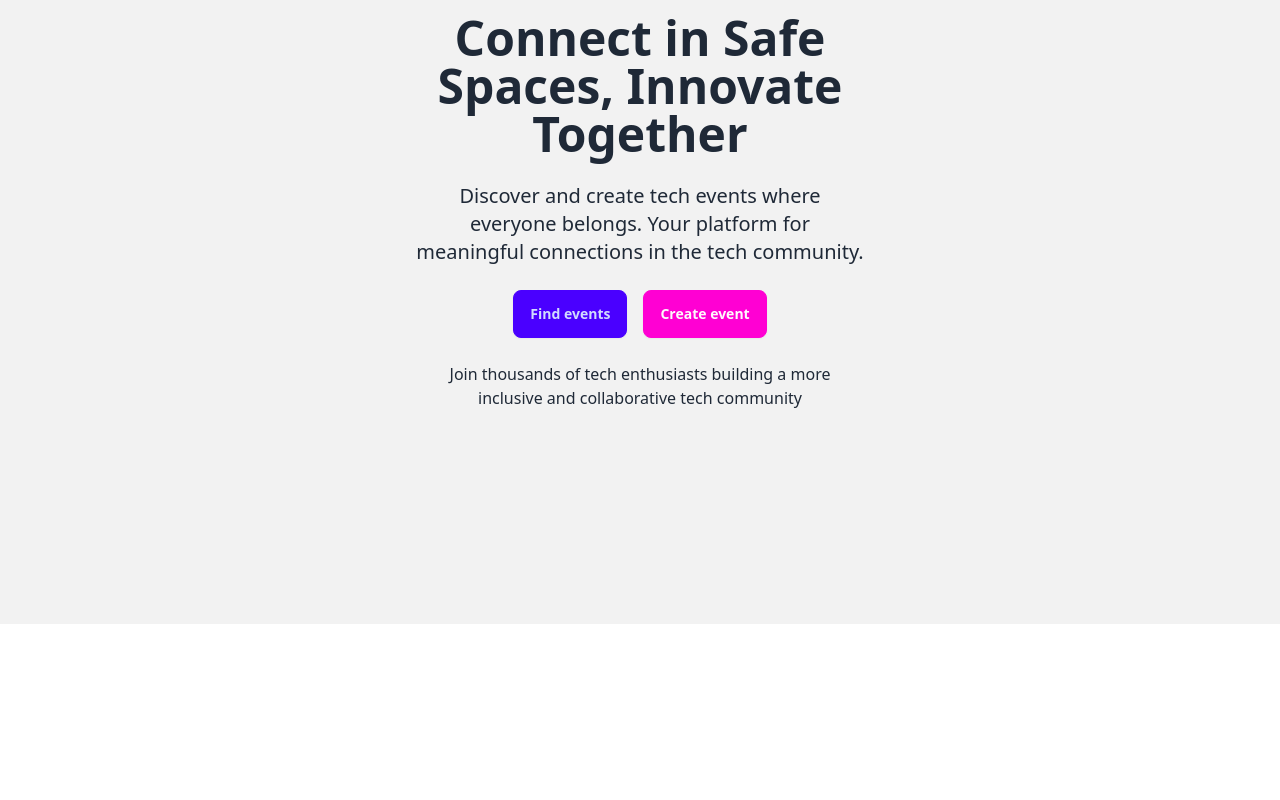
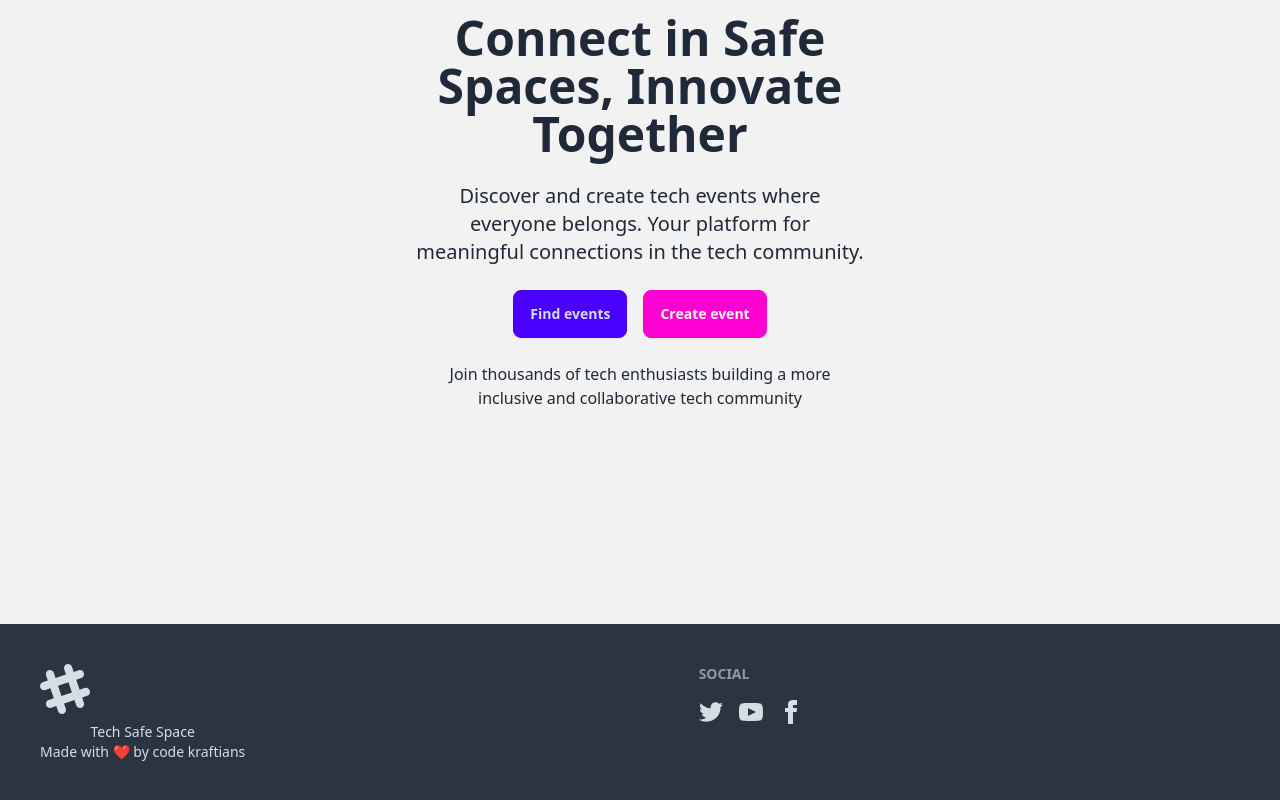
Before and after one commit to codekraftians/front_end, a React (Vite) app: page / in a window 1280 px wide. Shown: the part 244-1044 px from the top of the page. Before the commit the page ends 868 px from the top, so only its background shows below. Built offline with nearby package versions, Linux system fonts and the light colour scheme.

Commit message:
feat : create footer component with made with love

```diff
--- a/src/App.jsx
+++ b/src/App.jsx
@@ -1,12 +1,14 @@
 import './App.css';
 import HeroSection from './components/HeroSection';
 import Navbar from './components/Navbar';
+import Footer from './components/Footer';
 
 function App() {
   return (
     <>
     <Navbar />
     <HeroSection />
+    <Footer />
     </>
   );
 }
--- /dev/null
+++ b/src/components/Footer.jsx
@@ -0,0 +1,66 @@
+import React from 'react';
+
+const Footer = () => {
+  return (
+    <footer className="footer sm:footer-horizontal bg-neutral text-neutral-content p-10">
+  <aside>
+    <svg
+      width="50"
+      height="50"
+      viewBox="0 0 24 24"
+      xmlns="http://www.w3.org/2000/svg"
+      fillRule="evenodd"
+      clipRule="evenodd"
+      className="fill-current">
+      <path
+        d="M22.672 15.226l-2.432.811.841 2.515c.33 1.019-.209 2.127-1.23 2.456-1.15.325-2.148-.321-2.463-1.226l-.84-2.518-5.013 1.677.84 2.517c.391 1.203-.434 2.542-1.831 2.542-.88 0-1.601-.564-1.86-1.314l-.842-2.516-2.431.809c-1.135.328-2.145-.317-2.463-1.229-.329-1.018.211-2.127 1.231-2.456l2.432-.809-1.621-4.823-2.432.808c-1.355.384-2.558-.59-2.558-1.839 0-.817.509-1.582 1.327-1.846l2.433-.809-.842-2.515c-.33-1.02.211-2.129 1.232-2.458 1.02-.329 2.13.209 2.461 1.229l.842 2.515 5.011-1.677-.839-2.517c-.403-1.238.484-2.553 1.843-2.553.819 0 1.585.509 1.85 1.326l.841 2.517 2.431-.81c1.02-.33 2.131.211 2.461 1.229.332 1.018-.21 2.126-1.23 2.456l-2.433.809 1.622 4.823 2.433-.809c1.242-.401 2.557.484 2.557 1.838 0 .819-.51 1.583-1.328 1.847m-8.992-6.428l-5.01 1.675 1.619 4.828 5.011-1.674-1.62-4.829z"></path>
+    </svg>
+    <p>
+      Tech Safe Space
+      <br />
+     Made with ❤️ by <a href="https://github.com/miguel-garcia-dev" target="_blank" rel="noopener noreferrer">code kraftians</a>
+    </p>
+  </aside>
+  <nav>
+    <h6 className="footer-title">Social</h6>
+    <div className="grid grid-flow-col gap-4">
+      <a>
+        <svg
+          xmlns="http://www.w3.org/2000/svg"
+          width="24"
+          height="24"
+          viewBox="0 0 24 24"
+          className="fill-current">
+          <path
+            d="M24 4.557c-.883.392-1.832.656-2.828.775 1.017-.609 1.798-1.574 2.165-2.724-.951.564-2.005.974-3.127 1.195-.897-.957-2.178-1.555-3.594-1.555-3.179 0-5.515 2.966-4.797 6.045-4.091-.205-7.719-2.165-10.148-5.144-1.29 2.213-.669 5.108 1.523 6.574-.806-.026-1.566-.247-2.229-.616-.054 2.281 1.581 4.415 3.949 4.89-.693.188-1.452.232-2.224.084.626 1.956 2.444 3.379 4.6 3.419-2.07 1.623-4.678 2.348-7.29 2.04 2.179 1.397 4.768 2.212 7.548 2.212 9.142 0 14.307-7.721 13.995-14.646.962-.695 1.797-1.562 2.457-2.549z"></path>
+        </svg>
+      </a>
+      <a>
+        <svg
+          xmlns="http://www.w3.org/2000/svg"
+          width="24"
+          height="24"
+          viewBox="0 0 24 24"
+          className="fill-current">
+          <path
+            d="M19.615 3.184c-3.604-.246-11.631-.245-15.23 0-3.897.266-4.356 2.62-4.385 8.816.029 6.185.484 8.549 4.385 8.816 3.6.245 11.626.246 15.23 0 3.897-.266 4.356-2.62 4.385-8.816-.029-6.185-.484-8.549-4.385-8.816zm-10.615 12.816v-8l8 3.993-8 4.007z"></path>
+        </svg>
+      </a>
+      <a>
+        <svg
+          xmlns="http://www.w3.org/2000/svg"
+          width="24"
+          height="24"
+          viewBox="0 0 24 24"
+          className="fill-current">
+          <path
+            d="M9 8h-3v4h3v12h5v-12h3.642l.358-4h-4v-1.667c0-.955.192-1.333 1.115-1.333h2.885v-5h-3.808c-3.596 0-5.192 1.583-5.192 4.615v3.385z"></path>
+        </svg>
+      </a>
+    </div>
+  </nav>
+</footer>
+  );
+};
+
+export default Footer;
```
